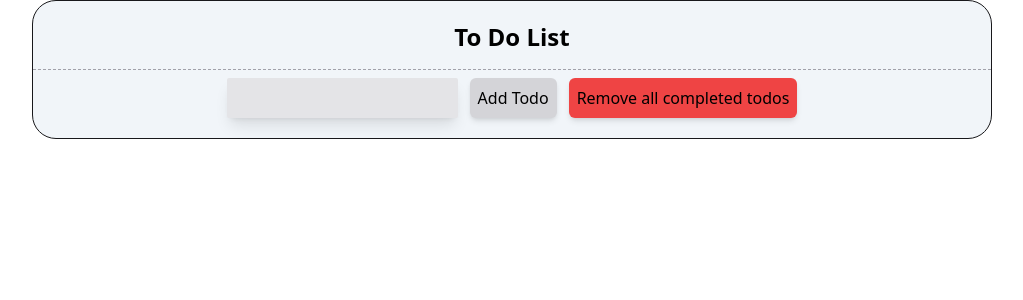
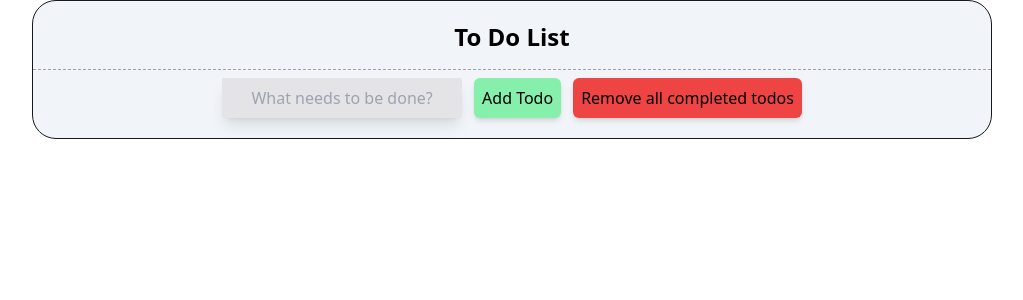
Before and after one commit to deanwg/todo, a React (Create React App) app: page / in a window 1280 px wide. Shown: the top 300 px of the page, without its empty margins (128-1151 px from the left). Built offline with nearby package versions, Linux system fonts and the light colour scheme.

Commit message:
button colours, small layout fixes

```diff
--- a/src/TodoList/TodoList.js
+++ b/src/TodoList/TodoList.js
@@ -58,12 +58,13 @@ const TodoList = () => {
         <div className="flex flex-row justify-center">
           <input
             type="text"
+            placeholder="What needs to be done?"
             value={input}
             onChange={(e) => setInput(e.target.value)}
             onKeyDown={handleKeyDown}
-            className="bg-zinc-200 shadow-lg rounded-sm"
+            className="bg-zinc-200 shadow-lg rounded-sm text-center w-60"
           />
-          <button className="bg-zinc-300 shadow-md p-2 ml-3 rounded-md" onClick={addToDo}>Add Todo</button>
+          <button className="bg-green-300 shadow-md p-2 ml-3 rounded-md" onClick={addToDo}>Add Todo</button>
           <button className="bg-red-500 shadow-md p-2 ml-3 rounded-md" onClick={removeCompleted}>Remove all completed todos</button>
         </div>
       </div>
```
